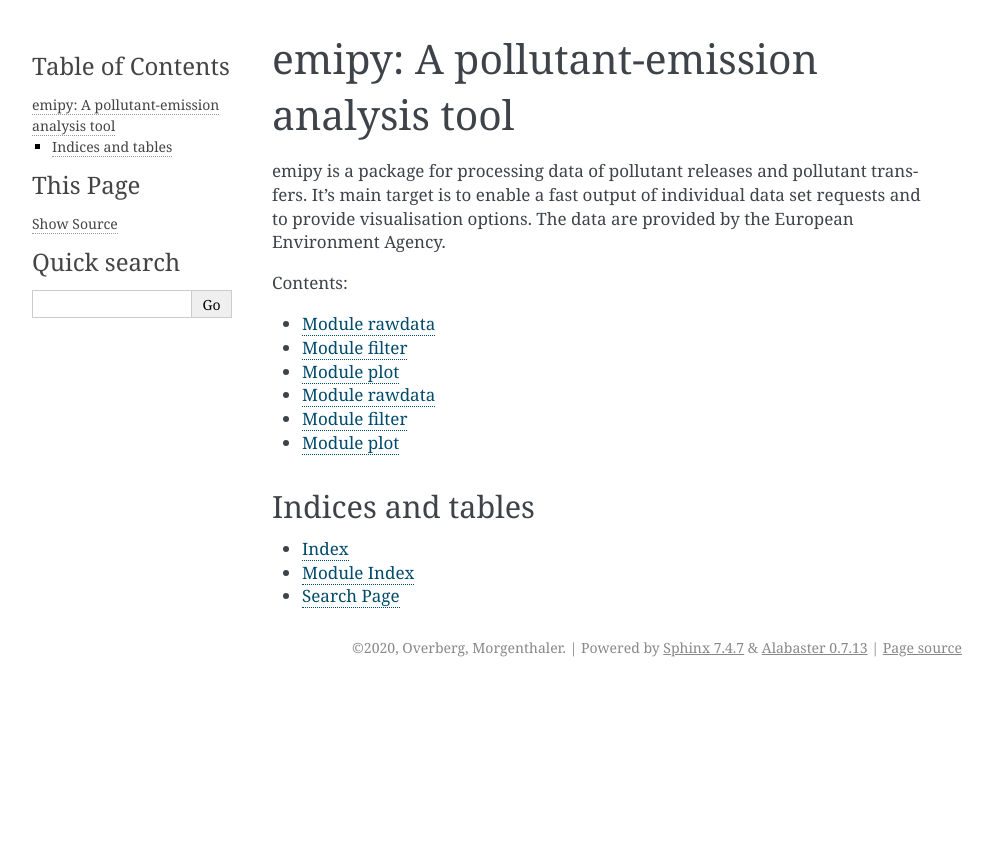
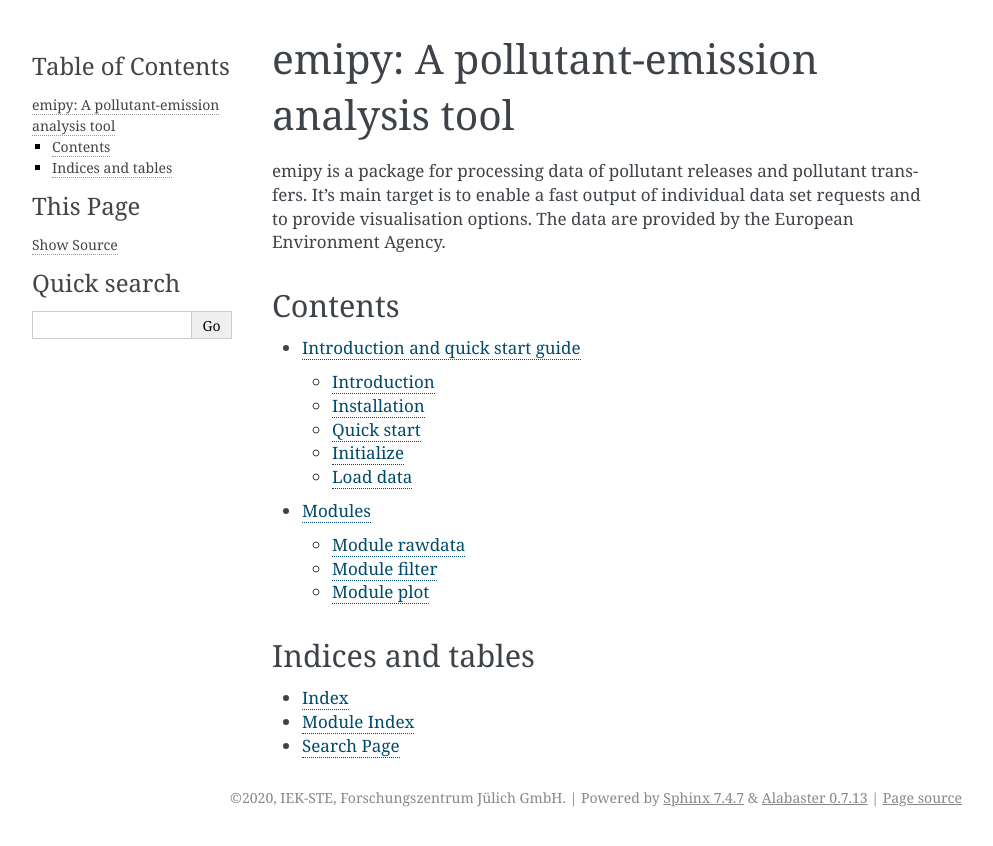
Before and after one commit to ElsevierSoftwareX/SOFTX-D-21-00134, a Sphinx documentation site: the page built from docs/source/index.rst, in a window 1280 px wide. Shown: the top 846 px of the page, without its empty margins (148-1141 px from the left). Built offline with Sphinx 7.4.7, drawn with Linux system fonts in a browser that asks for light colours.

Commit message:
Doc restructure

```diff
--- a/docs/source/conf.py
+++ b/docs/source/conf.py
@@ -21,8 +21,8 @@ sys.path.insert(0, os.path.dirname(os.path.dirname(os.path.abspath('.'))))
 
 # -- Project information -----------------------------------------------------
 
-project = 'emipy-docs'
-copyright = '2020, Overberg, Morgenthaler'
+project = 'emipy'
+copyright = '2020, IEK-STE, Forschungszentrum Jülich GmbH'
 author = 'Overberg, Morgenthaler'
 
 # The full version, including alpha/beta/rc tags
--- a/docs/source/contents.rst
+++ b/docs/source/contents.rst
@@ -1,7 +1,5 @@
 .. toctree::
    :maxdepth: 2
-   :caption: Nav:
 
-   rawdata
-   filter
-   plot
+   introduction
+   modules
--- a/docs/source/index.rst
+++ b/docs/source/index.rst
@@ -4,13 +4,13 @@ emipy is a package for processing data of pollutant releases and pollutant trans
 It's main target is to enable a fast output of individual data set requests and to provide visualisation options.
 The data are provided by the European Environment Agency.
 
+
+Contents
+========
+
 .. toctree::
    :maxdepth: 2
-   :caption: Contents:
 
-   rawdata
-   filter
-   plot
    contents
 
 
--- /dev/null
+++ b/docs/source/introduction.rst
@@ -0,0 +1,47 @@
+Introduction and quick start guide
+==================================
+
+=============
+Introduction
+=============
+emipy is a python module to analyse industrial emission sources within Europe.
+It contains information about CO2 amounts, locations, industry, impurities and more.
+
+=============
+Installation
+=============
+Emipy can be installed using the following command:
+
+``pip install emipy``
+
+We recommend to set up a fresh environment using the following command:
+
+``conda create -n emipy python=3.7 pandas matplotlib``
+
+``activate emipy``
+
+``pip install emipy``
+
+
+=============
+Quick start
+=============
+
+=============
+Initialize
+=============
+
+Once the environment is set up you have to run the initialize command.
+This will ensure that all the necessary data is downloaded, extracted and pickled.
+It is only necessary to run this command once.
+
+``import emipy``
+
+``emipy.init()``
+
+=============
+Load data
+=============
+Bla blub can be done with
+
+``db = emipy.load_db()``
--- a/docs/source/plot.rst
+++ /dev/null
@@ -1,4 +0,0 @@
-Module plot
-===========
-.. automodule:: plot
-   :members:
--- a/docs/source/rawdata.rst
+++ /dev/null
@@ -1,4 +0,0 @@
-Module rawdata
-==============
-.. automodule:: rawdata
-   :members:
--- a/filter.py
+++ b/filter.py
@@ -1,9 +1,6 @@
 # -*- coding: utf-8 -*-
 """
-Created on Fri May 22 19:15:16 2020
-
-@author: f-ove
-
+XXX We need a proper description here XXX
 addapted filter.py script to work with data, that are not located in folder of the script
 """
 
--- a/plot.py
+++ b/plot.py
@@ -1,9 +1,6 @@
 # -*- coding: utf-8 -*-
 """
-Created on Tue May 19 10:45:28 2020
-
-@author: f-ove
-
+XXX We need a proper description here XXX
 Functions for pickle editing
 """
 
--- a/rawdata.py
+++ b/rawdata.py
@@ -1,9 +1,6 @@
 # -*- coding: utf-8 -*-
 """
-Created on Fri May 22 18:10:56 2020
-
-@author: f-ove
-
+XXX We need a proper description here XXX
 addapted rawdataversion to work with data, that are not located in folder of the scripts
 """
 
```
Also changed, not shown: docs/source/filter.rst (deleted, +0 -7 lines), docs/source/modules.rst (added, +26 -0 lines).
